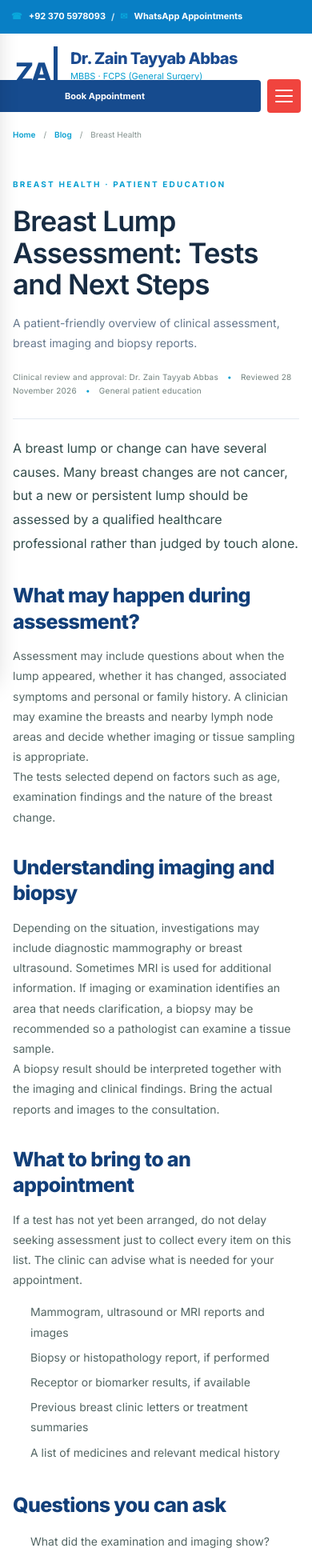
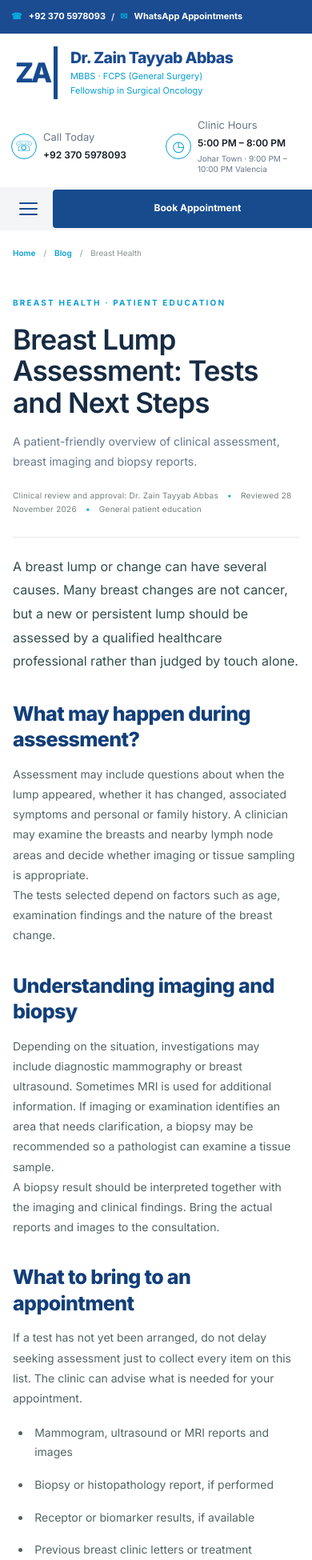
Before and after one commit to franklinctapley-del1122/Drzaintayyababbas, a Next.js app: page /blog/breast-lump-assessment in a window 390 px wide. Shown: the top 1950 px of the page at 80% size. Built offline with nearby package versions, Linux system fonts and the light colour scheme.

Commit message:
Restore original mobile header and ensure article warning lists show bullets

```diff
--- a/app/globals.css
+++ b/app/globals.css
@@ -1076,35 +1076,6 @@ html body .doctor-reference-header .doctor-header-contact-icon{border-color:#079
   .reference-hero .hero-copy,.cancer-services-heading,.cancer-service-card,.trust-credentials-grid article,.approach-grid article,.trust-clarity-grid article,.clinic-card,.home-blog-card{animation:none!important;transition:none!important}
 }
 
-/* Mobile header drawer styled to match supplied reference video */
-.mobile-menu-backdrop{display:none}
-.mobile-drawer-close{display:none}
-@media(max-width:760px){
- html body .doctor-reference-header{position:relative!important}
- html body .doctor-topbar{background:#087fc5!important}
- html body .doctor-identity-inner{position:relative!important;padding:13px 0!important}
- html body .doctor-reference-header .doctor-identity-brand{flex:1 1 auto!important;width:auto!important;padding-right:48px!important}
- html body .doctor-reference-header .doctor-identity-copy strong{font-size:20px!important;white-space:normal!important}
- html body .doctor-reference-header .doctor-header-contact,html body .doctor-reference-header .doctor-header-hours{display:none!important}
- html body .doctor-reference-header .doctor-nav-row{background:#fff!important}
- html body .doctor-reference-header .doctor-nav-row .nav{width:100%!important;min-height:0!important;height:0!important;position:static!important;padding:0!important;gap:0!important}
- html body .doctor-reference-header .doctor-nav-row .mobile-menu-toggle{position:absolute!important;right:14px!important;top:57px!important;width:42px!important;height:42px!important;z-index:100!important;background:#f0443e!important;border-radius:4px!important;align-items:center!important;justify-content:center!important}
- html body .doctor-reference-header .doctor-nav-row .mobile-menu-toggle span{background:#fff!important;width:22px!important}
- html body .doctor-reference-header .doctor-nav-row nav{display:flex!important;position:fixed!important;top:0!important;bottom:0!important;left:0!important;right:auto!important;width:min(82vw,340px)!important;height:100dvh!important;max-height:100dvh!important;overflow-y:auto!important;transform:translateX(-105%)!important;transition:transform .32s ease!important;background:#fff!important;box-shadow:8px 0 30px #0003!important;border-right:3px solid #f0443e!important;padding:76px 16px 24px!important;z-index:202!important;flex-direction:column!important;align-items:stretch!important;gap:0!important}
- html body .doctor-reference-header .doctor-nav-row nav.is-open{display:flex!important;transform:translateX(0)!important}
- html body .doctor-reference-header .doctor-nav-row nav>a,html body .doctor-reference-header .doctor-nav-row .nav-dropdown-trigger{display:flex!important;align-items:center!important;min-height:43px!important;padding:10px 5px!important;border-bottom:1px solid #edf0f3!important;color:#087fc5!important;font-size:13px!important;font-weight:500!important;white-space:normal!important}
- html body .doctor-reference-header .doctor-nav-row .nav-dropdown{width:100%!important}
- html body .doctor-reference-header .doctor-nav-row .nav-dropdown-row{display:flex!important;align-items:center!important;border-bottom:1px solid #edf0f3!important}
- html body .doctor-reference-header .doctor-nav-row .nav-dropdown-row .nav-dropdown-trigger{flex:1!important;border:0!important}
- html body .doctor-reference-header .doctor-nav-row .mobile-submenu-toggle{display:grid!important;place-items:center!important;width:38px!important;height:40px!important;border:0!important;border-radius:50%!important;background:#f4f6f8!important;color:#e84b47!important;font-size:20px!important}
- html body .doctor-reference-header .doctor-nav-row .nav-dropdown-menu{display:none!important;position:static!important;max-height:none!important;overflow:visible!important;padding:3px 0 8px 12px!important;margin:0!important;border:0!important;border-left:1px solid #e8edf1!important;box-shadow:none!important;background:#fff!important}
- html body .doctor-reference-header .doctor-nav-row .nav-dropdown-menu.is-open{display:block!important}
- html body .doctor-reference-header .doctor-nav-row .nav-dropdown-menu a{display:block!important;padding:9px 5px!important;border-bottom:1px solid #f0f2f4!important;color:#087fc5!important;font-size:12px!important;line-height:1.4!important}
- .mobile-drawer-close{display:grid!important;place-items:center!important;position:fixed!important;top:14px!important;left:min(calc(82vw - 23px),317px)!important;width:38px!important;height:38px!important;border:0!important;border-radius:50%!important;background:#f0443e!important;color:#fff!important;font-size:30px!important;line-height:1!important;z-index:204!important}
- .mobile-menu-backdrop.is-open{display:block!important;position:fixed!important;inset:0!important;background:#0008!important;z-index:200!important}
- html body .doctor-reference-header .doctor-nav-row .nav-booking{position:absolute!important;right:64px!important;top:58px!important;min-height:40px!important;padding:8px 12px!important;font-size:11px!important;z-index:99!important}
-}
-
 .blog-article-cover{margin:0 0 28px;border-radius:22px;overflow:hidden;background:#fff0f7}
 .blog-article-cover img{display:block;width:100%;height:auto;aspect-ratio:16/9;object-fit:cover}
 .blog-article-cover figcaption{padding:10px 16px;color:#59677f;font-size:.88rem}
@@ -1198,3 +1169,24 @@ html body .doctor-reference-header .doctor-header-contact-icon{border-color:#079
   object-fit:cover;
   border-radius:inherit;
 }
+
+/* Clear, visible list markers for article warning signs */
+.blog-article-content ul{
+  display:block;
+  list-style:disc outside;
+  padding-left:1.45rem;
+  margin:16px 0 24px;
+}
+.blog-article-content ul li{
+  display:list-item;
+  list-style:disc outside;
+  margin:0 0 11px;
+  padding-left:.25rem;
+  line-height:1.7;
+}
+.home-blog-image img{
+  display:block;
+  width:100%;
+  height:100%;
+  object-fit:cover;
+}
```
